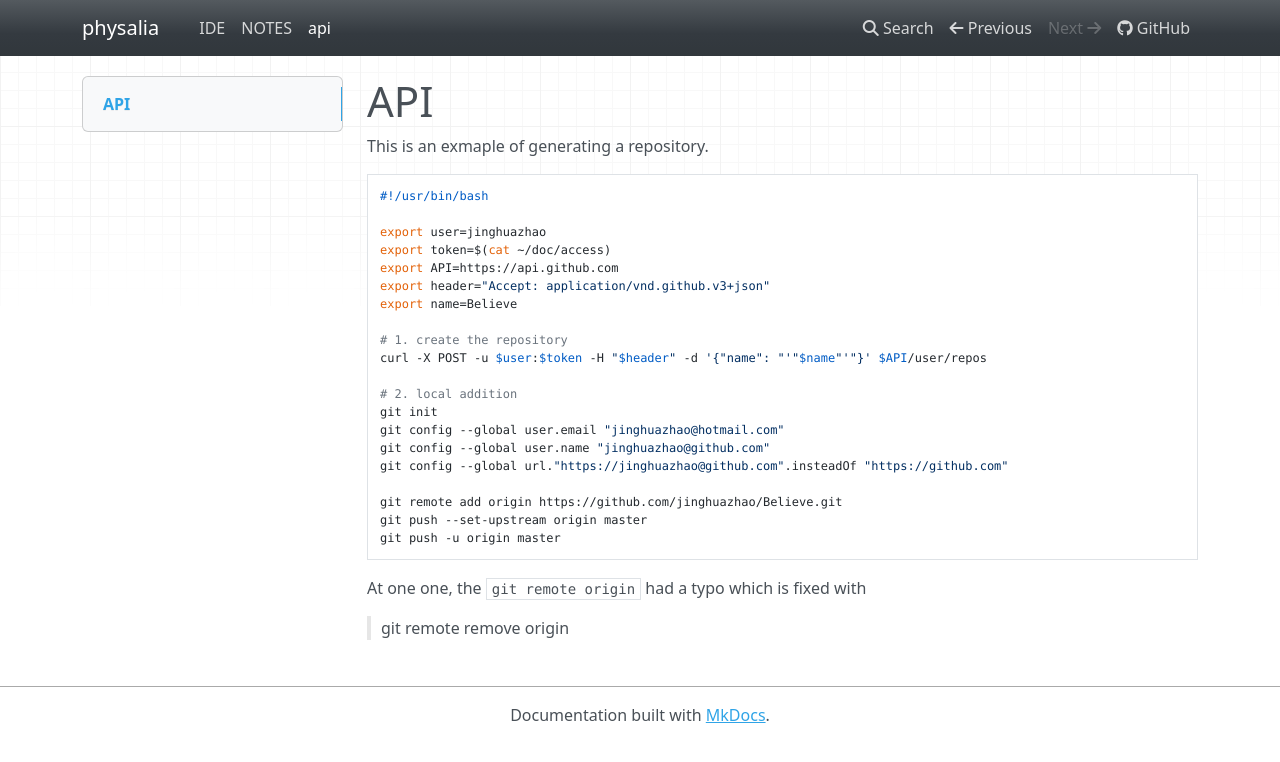
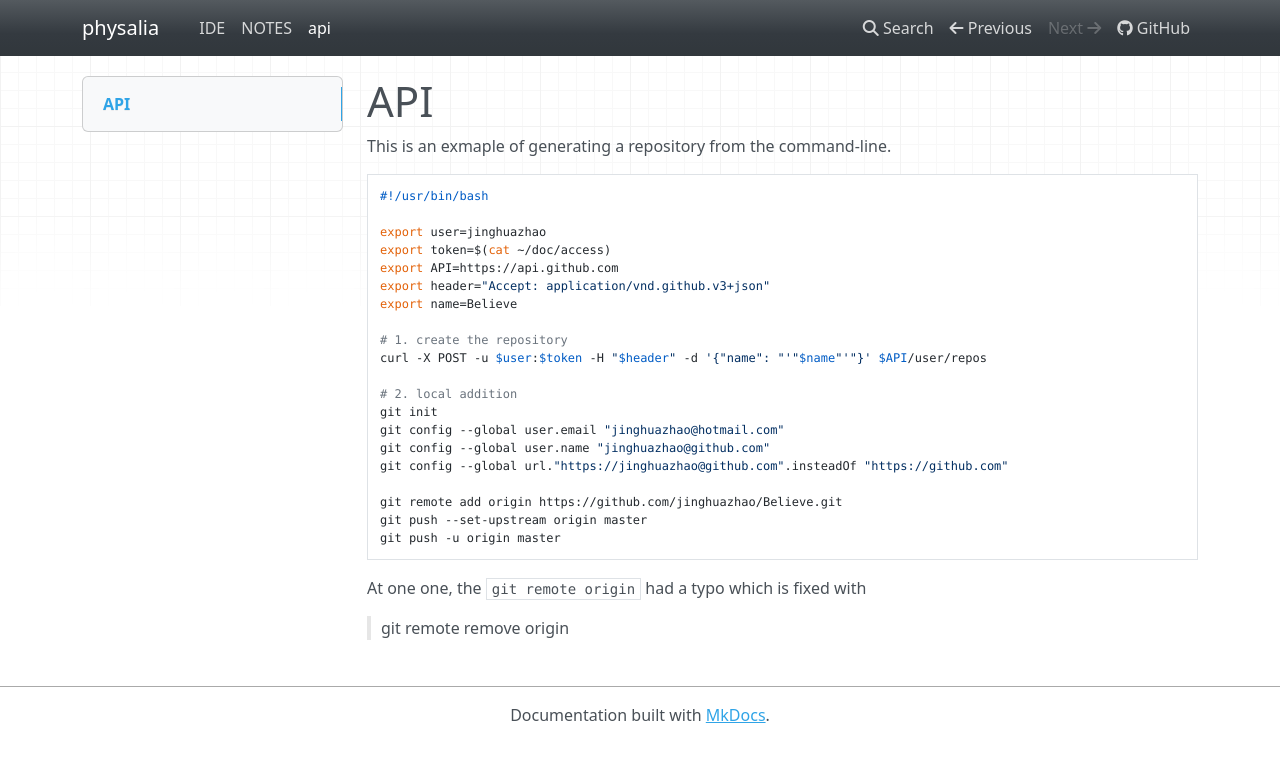
Before and after one commit to jinghuazhao/physalia, an MkDocs documentation site: the page built from docs/api.md, in a window 1280 px wide. Shown: the top 762 px of the page. Built offline with MkDocs 1.6.1, drawn with Linux system fonts in a browser that asks for light colours; nearby versions of some CDN libraries; a script that is not in the unit is left out.

Commit message:
physalia

````diff
--- a/docs/api.md
+++ b/docs/api.md
@@ -1,6 +1,6 @@
 # API
 
-This is an exmaple of generating a repository.
+This is an exmaple of generating a repository from the command-line.
 
 ```bash
 #!/usr/bin/bash
````
